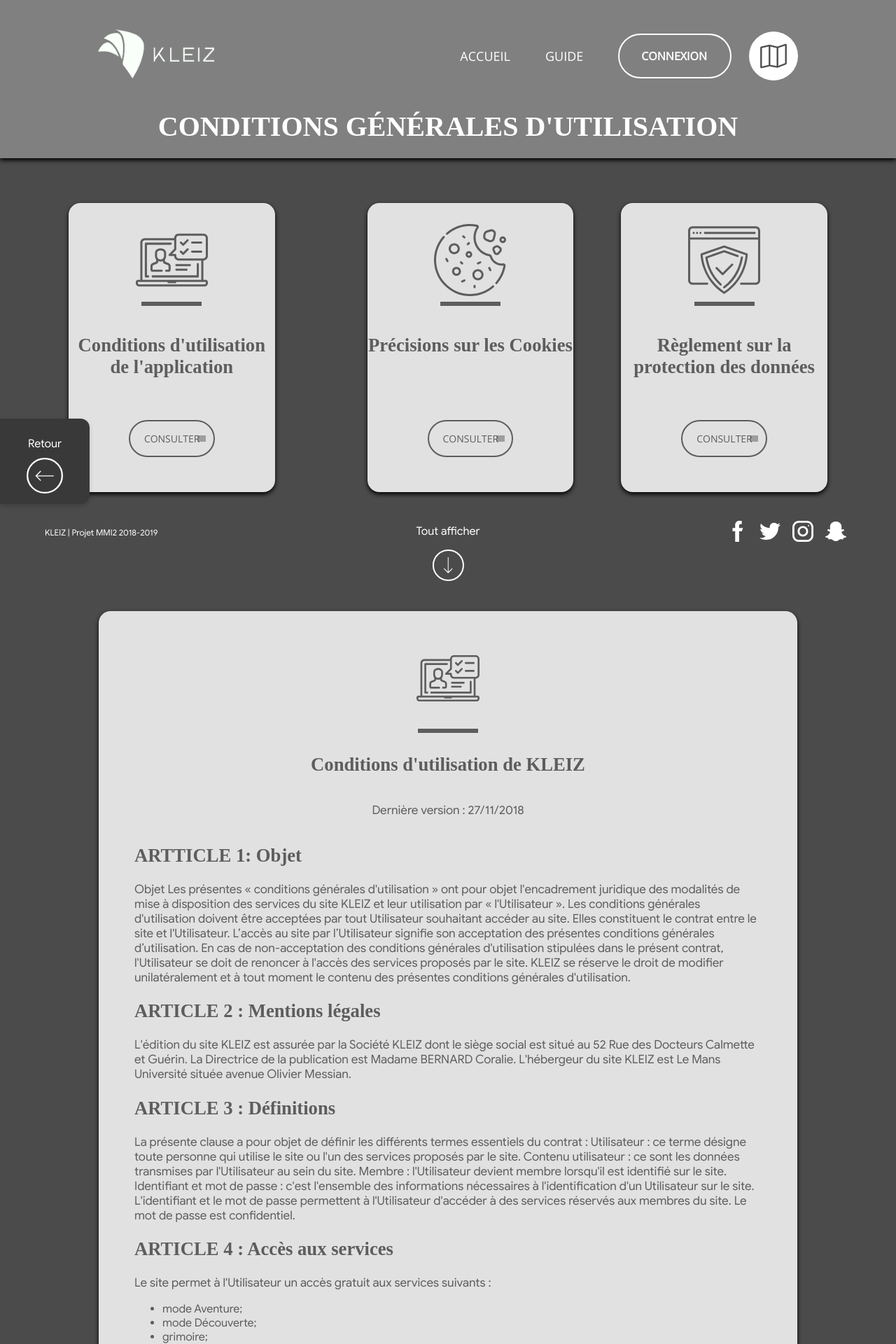
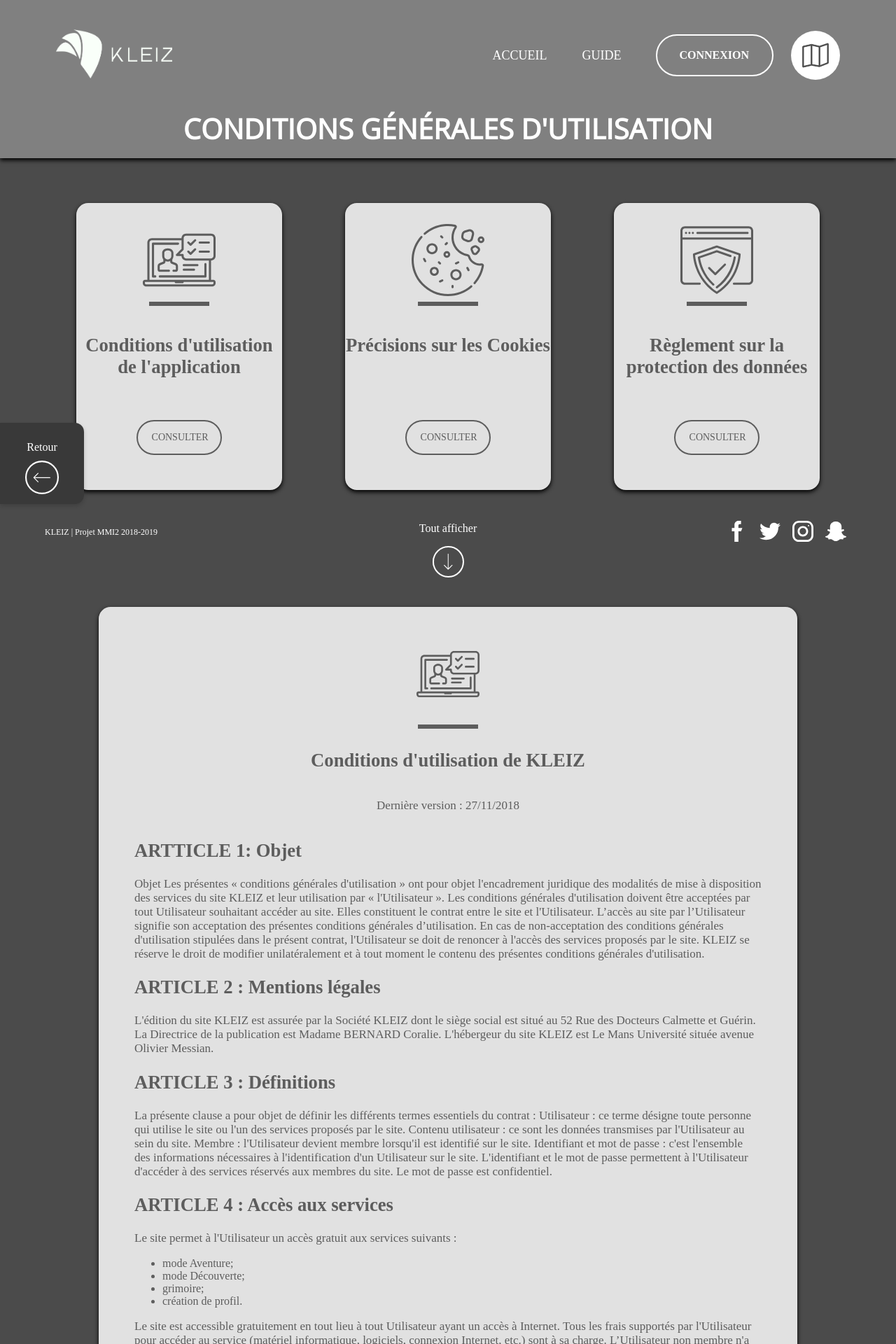
Before and after one commit to AdrienLM/broc, a PHP site: page /cgu.php in a window 1280 px wide. Shown: the top 1920 px of the page at 70% size. Run offline with PHP 8.4, Linux system fonts and the light colour scheme; some web fonts are replaced; grey boxes are pictures that could not be loaded.

Commit message:
ajout modifs

```diff
--- a/cgu.php
+++ b/cgu.php
@@ -25,6 +25,7 @@
         <link rel="icon" type="image/png" sizes="96x96" href="images/favicon/favicon-96x96.png">
         <link rel="icon" type="image/png" sizes="16x16" href="images/favicon/favicon-16x16.png">
         <link rel="manifest" href="images/favicon/manifest.json">
+        <link rel="stylesheet" href="https://use.fontawesome.com/releases/v5.7.2/css/all.css" integrity="sha384-fnmOCqbTlWIlj8LyTjo7mOUStjsKC4pOpQbqyi7RrhN7udi9RwhKkMHpvLbHG9Sr" crossorigin="anonymous">
         <meta name="msapplication-TileColor" content="#ffffff">
         <meta name="msapplication-TileImage" content="images/favicon/ms-icon-144x144.png">
         <meta name="theme-color" content="#ffffff">
--- a/css/cgu.css
+++ b/css/cgu.css
@@ -1,12 +1,13 @@
 @font-face {
-    font-family: "GoogleSans-Bold";
-    src: url("../font/GoogleSans-Bold.ttf") format("truetype");
+    font-family: "OpenSans";
+    src: url("../font/OpenSans-Regular.ttf");
 }
 
 @font-face {
-    font-family: "GoogleSans-Regular";
-    src: url("../font/GoogleSans-Regular.ttf") format("truetype");
+    font-family: "OpenSans-Bold";
+    src: url("../font/OpenSans-Bold.ttf");
 }
+
 html, body{
     margin: 0;
     padding: 0;
@@ -15,24 +16,24 @@
 }
 
 p{
-    font-family: 'Open Sans';
+    font-family: 'OpenSans';
 }
 a {
     text-decoration: none;
     color: white;
-    font-family: 'Open Sans';
+    font-family: 'OpenSans';
 }
 
 header{
     margin-top: 0;
     margin-bottom: -20px;
-    padding: 60px;
+    padding: 60px 0;
 }
 
 footer a{
     text-decoration: none;
     color: white;
-    font-family: 'GoogleSans-Regular';
+    font-family: 'OpenSans';
 }
 
 #barreNav {
@@ -51,7 +52,8 @@
 
 h1 {
     font-size: 40px;
-    font-family: 'GoogleSans-Bold';
+    font-family: 'Open Sans', sans-serif;
+    font-weight: bold;
     text-align: center;
     margin-top: 0;
 }
@@ -102,7 +104,7 @@
 }
 
 #afficher p{
-    font-family: 'GoogleSans-Regular';
+    font-family: 'OpenSans';
 }
 
 .menuCGU {
@@ -128,7 +130,7 @@
     border: 2px solid #5D5D5D;
     border-radius: 37px;
     padding: 15px 40px 15px 20px;
-    background: url(../images/flecheConsulter.svg) no-repeat 90%/10%;
+    /*background: url(../images/flecheSuivant.png) no-repeat 90%/10%;*/
     width: 20%;
     cursor: pointer;
     color: #5D5D5D;
@@ -145,7 +147,6 @@
     font-size: 36px;
     color: #5D5D5D;
     text-align: center;
-    margin-left: 5%;
 }
 
 .menuCOOKIE p {
@@ -184,7 +185,7 @@
     z-index: 50;
     left: 0;
     bottom: 10%;
-    width: 10%;
+    width: 120px;
     color: white;
     padding: 10px 0;
     display: flex;
@@ -203,7 +204,7 @@
 
 #retour p{
     margin-bottom: 10px;
-    font-family: 'GoogleSans-Regular';
+    font-family: 'OpenSans';
 }
 
 .footer {
@@ -214,7 +215,7 @@
 }
 
 h2 {
-    font-family: 'GoogleSans-Bold';
+    font-family: 'OpenSans-Bold';
     font-size: 20pt;
 }
 
@@ -230,12 +231,12 @@
 }
 
 .CGU p {
-    font-family: 'GoogleSans-Regular';
+    font-family: 'OpenSans';
     font-size: 17px;
 }
 
 li {
-    font-family: 'GoogleSans-Regular';
+    font-family: 'OpenSans';
 }
 
 .CGU img {
@@ -254,7 +255,7 @@
 }
 
 .RGPD p {
-    font-family: 'GoogleSans-Regular';
+    font-family: 'OpenSans';
     font-size: 17px;
 }
 
@@ -278,7 +279,7 @@
 }
 
 .COOKIE p {
-    font-family: 'GoogleSans-Regular';
+    font-family: 'OpenSans';
     font-size: 17px;
 }
 
@@ -300,7 +301,7 @@
 }
 
 footer p{
-    font-family: 'GoogleSans-Regular';
+    font-family: 'OpenSans';
 }
 
 footer div a{
```
Also changed, not shown: choixModes.php (+24 -14 lines), css/styleChoix.css (+25 -7 lines), images/fondDecouverte2.jpg (added), images/fondGrimoire2.png (added), 1 other file.
